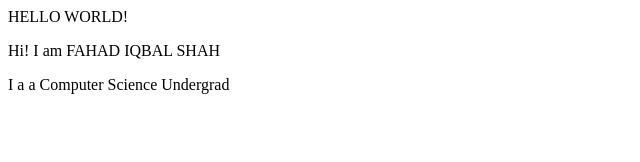
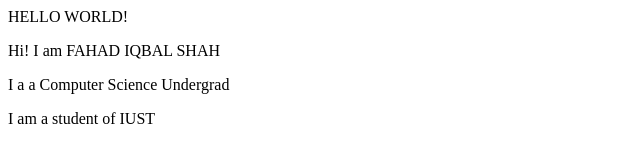
Before and after one commit to FAHADIQBALSHAH/Learning, a plain HTML site: page index.html in a window 1280 px wide. Shown: the whole page, without its empty margins (0-640 px from the left). Drawn offline with Linux system fonts and the light colour scheme.

Commit message:
Added Paragraph

```diff
--- a/index.html
+++ b/index.html
@@ -1,3 +1,4 @@
 <p> HELLO WORLD!</p>
 <p> Hi! I am FAHAD IQBAL SHAH </p>
 <p> I a a Computer Science Undergrad </p>
+<p> I am a student of IUST </p>
```
